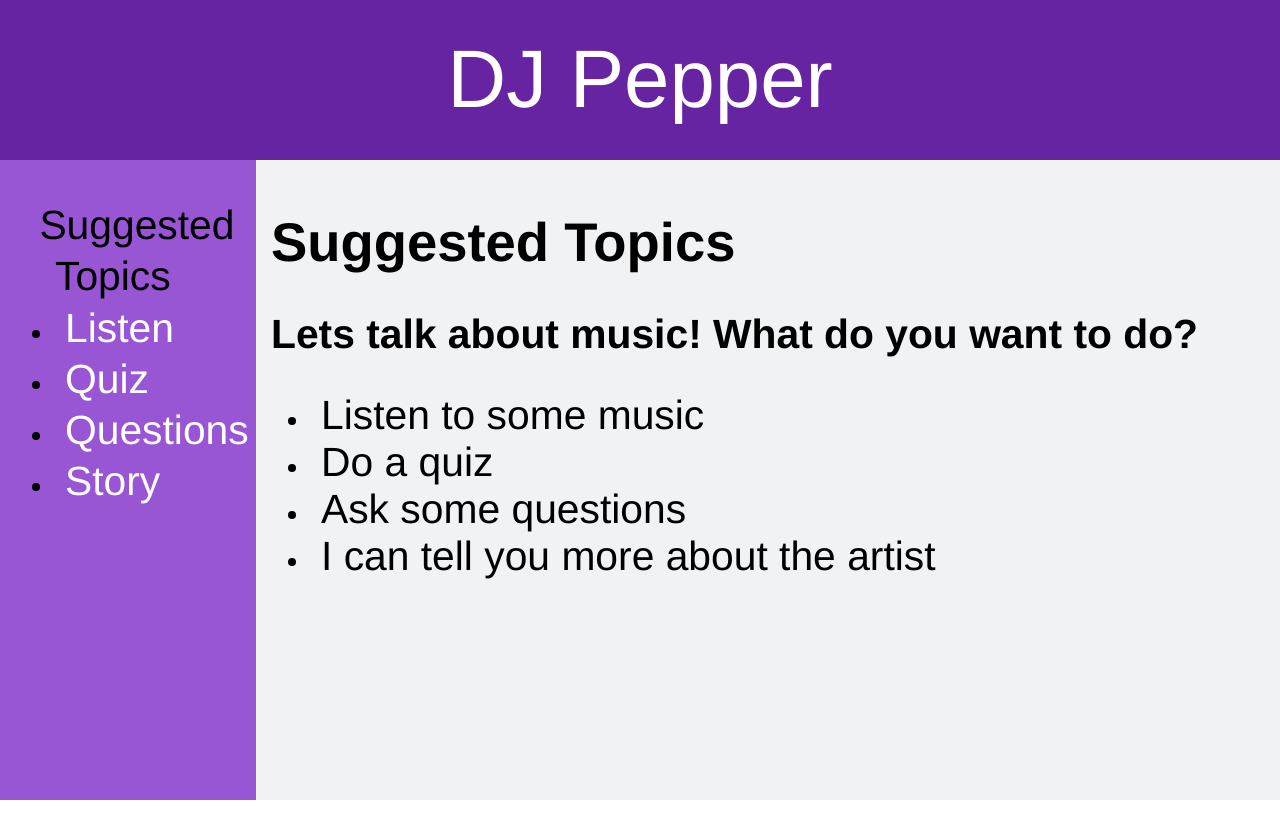
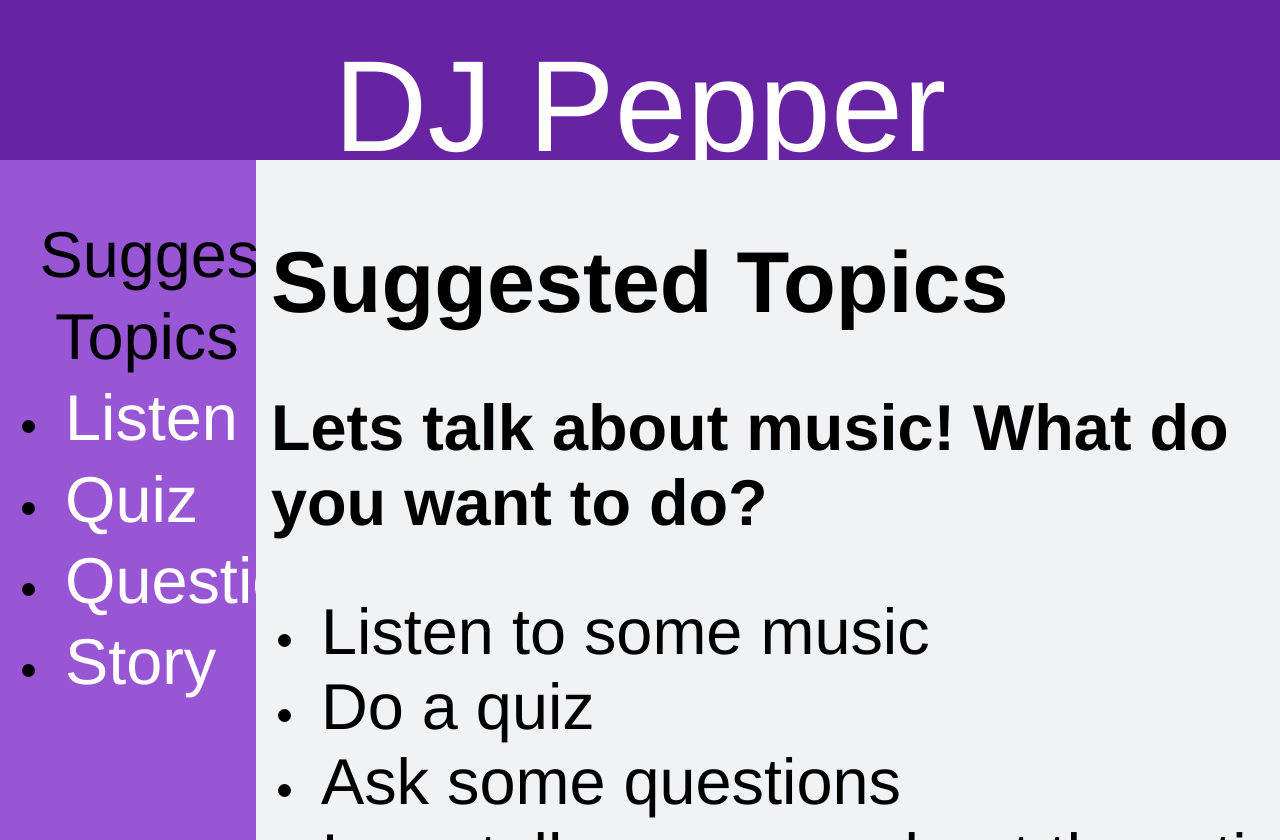
Before and after one commit to ka2le/pepperpages, a website: page public/peppertablet/index.html in a window 1280 px wide. Before the commit the page ends 800 px from the top, so only its background shows below. Drawn offline with nearby package versions, Linux system fonts and the light colour scheme.

Commit message:
css + font(behöver dubbelkollas på pepper)

```diff
--- a/public/peppertablet/css.css
+++ b/public/peppertablet/css.css
@@ -2,7 +2,7 @@ body{
  padding:0px;
  margin:0px;
  overflow:hidden;
- font-size:1.7em;
+ font-size:2.7em;
  font-family: "HelveticaNeue-Light", "Helvetica Neue Light", "Helvetica Neue", Helvetica, Arial, "Lucida Grande", sans-serif;
   font-weight: 300;
 }
@@ -57,7 +57,7 @@ a, div.text_content { display: inline; padding: 0 10px; }
 	 padding:0px;
 	margin:0px;
 	width:100vw;
-	height:80vh;
+	height:85vh;
 	overflow:hidden;
 	background-color:rgb(240,240,255);
 	top: 20vh;
@@ -86,9 +86,9 @@ li{
 #content{
 	position: absolute;
 	left: 20vw;
-	height:80vh;
+	height:85vh;
 
-	width:80vw;
+	width:85vw;
 	padding-left: 15px;
 	padding-top: 15px;
 	background-color:rgb(240,242,244);
```
